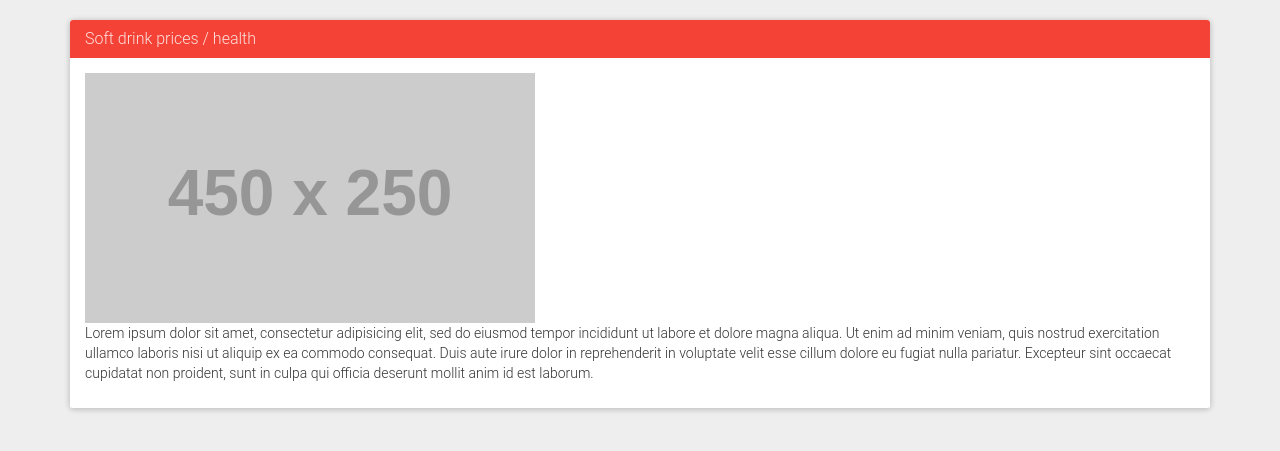
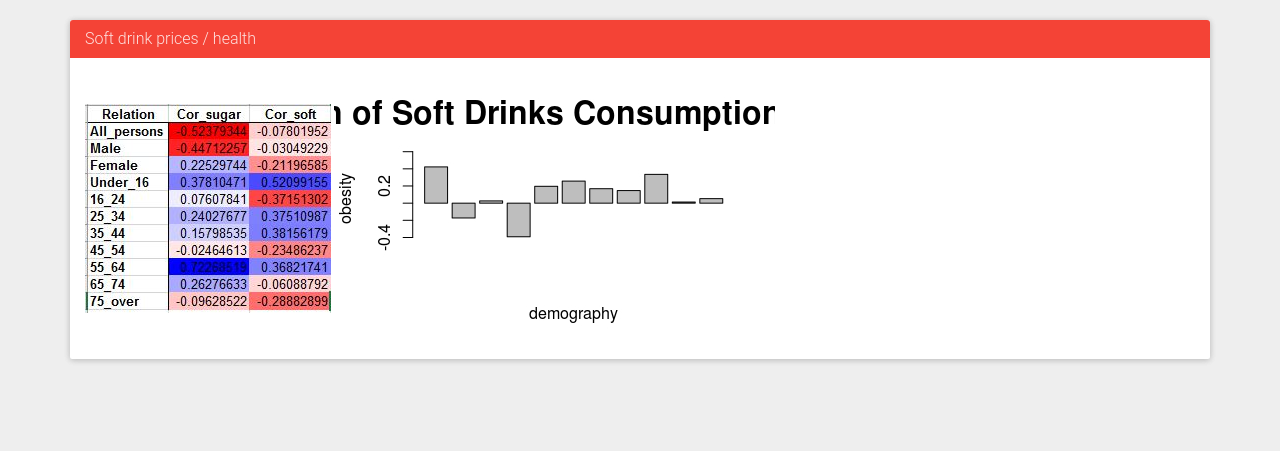
Before and after one commit to elahmo/dsfood, a Flask app: page /presentation/summary in a window 1280 px wide. Shown: the part 60-511 px from the top of the page. Run offline with Flask 2, Linux system fonts and the light colour scheme; grey boxes labelled with a size stand in for pictures from a placeholder-image service; some libraries are stand-ins or nearby versions.

Commit message:
Summary page, just to get rid of the lorem ipsum...

```diff
--- a/app/templates/p_summary.html
+++ b/app/templates/p_summary.html
@@ -6,14 +6,8 @@
 	    <h3 class="panel-title">Soft drink prices / health</h3>
 	  </div>
 	  <div class="panel-body">
-	  	<img src="https://placehold.it/450x250">
-
-	    <p>Lorem ipsum dolor sit amet, consectetur adipisicing elit, sed do eiusmod
-	    tempor incididunt ut labore et dolore magna aliqua. Ut enim ad minim veniam,
-	    quis nostrud exercitation ullamco laboris nisi ut aliquip ex ea commodo
-	    consequat. Duis aute irure dolor in reprehenderit in voluptate velit esse
-	    cillum dolore eu fugiat nulla pariatur. Excepteur sint occaecat cupidatat non
-	    proident, sunt in culpa qui officia deserunt mollit anim id est laborum.</p>
+	  	<img src="/static/images/correlation.JPG">
+	  	<img src="/static/images/correlation2.JPG">
 	  </div>
 	</div>
 </div>
```
Also changed, not shown: app/static/images/correlation.JPG (added), app/static/images/correlation2.JPG (added).
